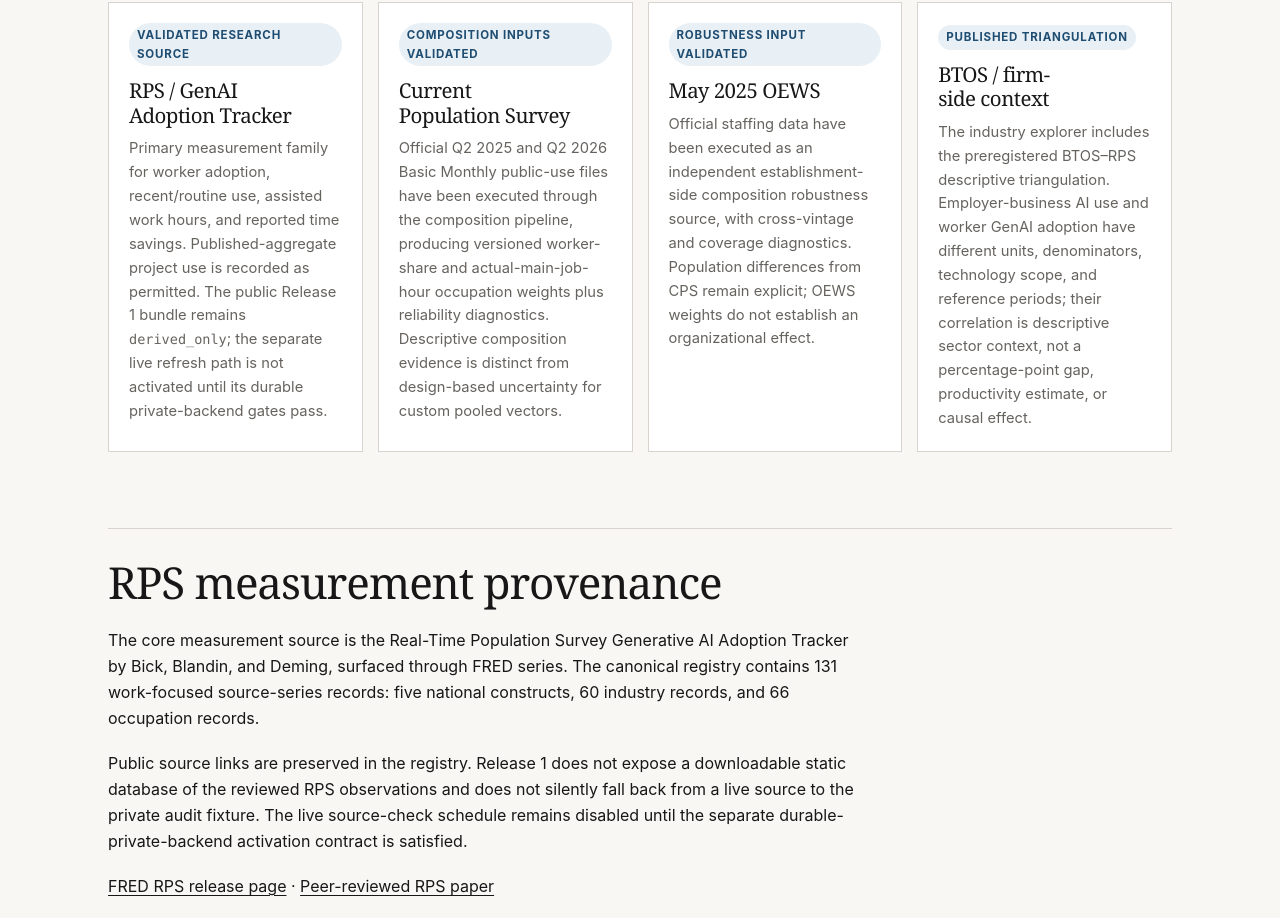
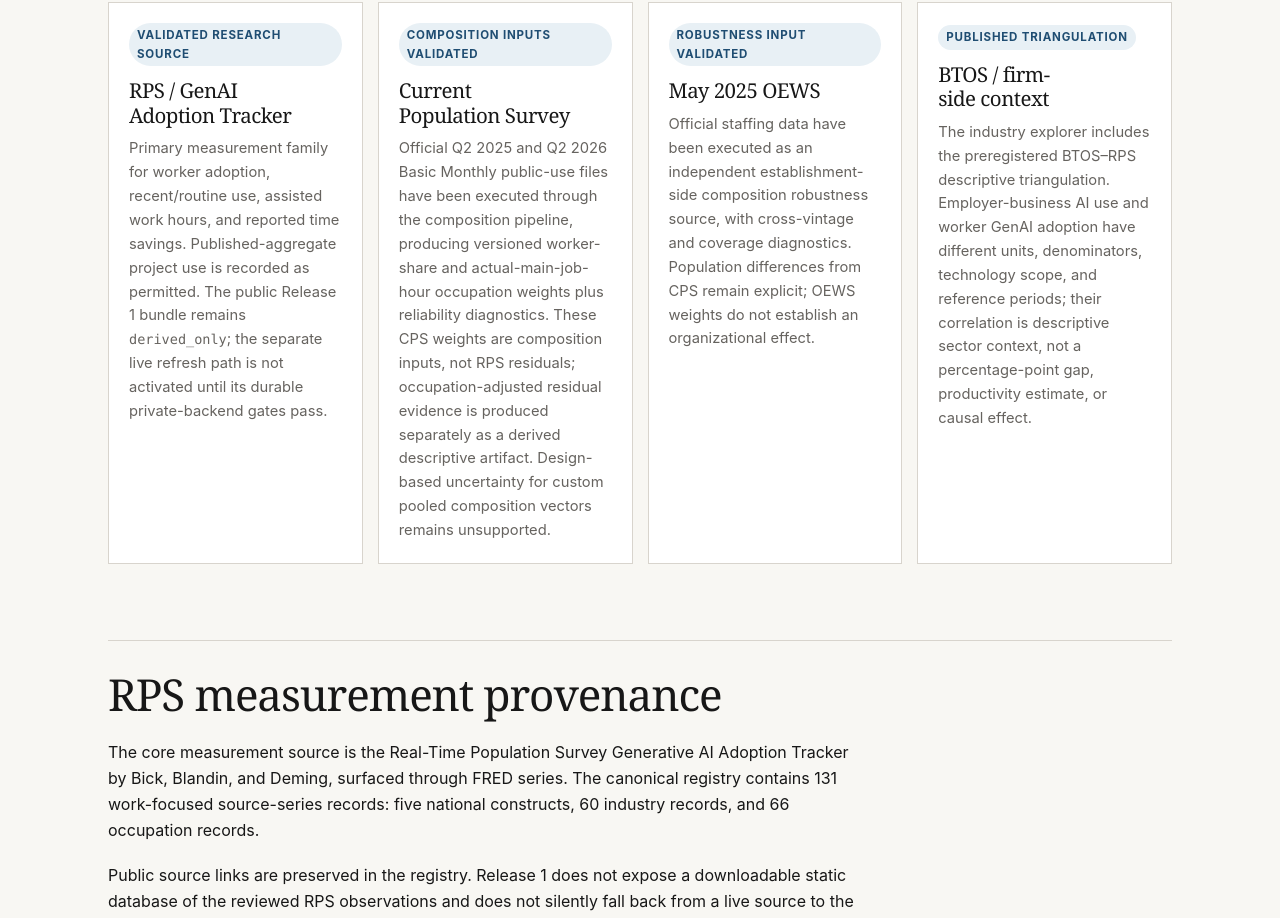
Before and after one commit to fraware/ai-adoption-us, a Next.js app in the folder apps/web/: page /ai-adoption-us/sources in a window 1280 px wide. Shown: the part 768-1686 px from the top of the page. Built offline with nearby package versions, Linux system fonts and the light colour scheme; no server answers.

Commit message:
Preserve CPS input and residual distinction

```diff
--- a/apps/web/app/sources/page.tsx
+++ b/apps/web/app/sources/page.tsx
@@ -32,8 +32,9 @@
             <p>
               Official Q2 2025 and Q2 2026 Basic Monthly public-use files have been executed through the
               composition pipeline, producing versioned worker-share and actual-main-job-hour occupation
-              weights plus reliability diagnostics. Descriptive composition evidence is distinct from
-              design-based uncertainty for custom pooled vectors.
+              weights plus reliability diagnostics. These CPS weights are composition inputs, not RPS residuals;
+              occupation-adjusted residual evidence is produced separately as a derived descriptive artifact.
+              Design-based uncertainty for custom pooled composition vectors remains unsupported.
             </p>
           </div>
           <div className="status-card">
```
